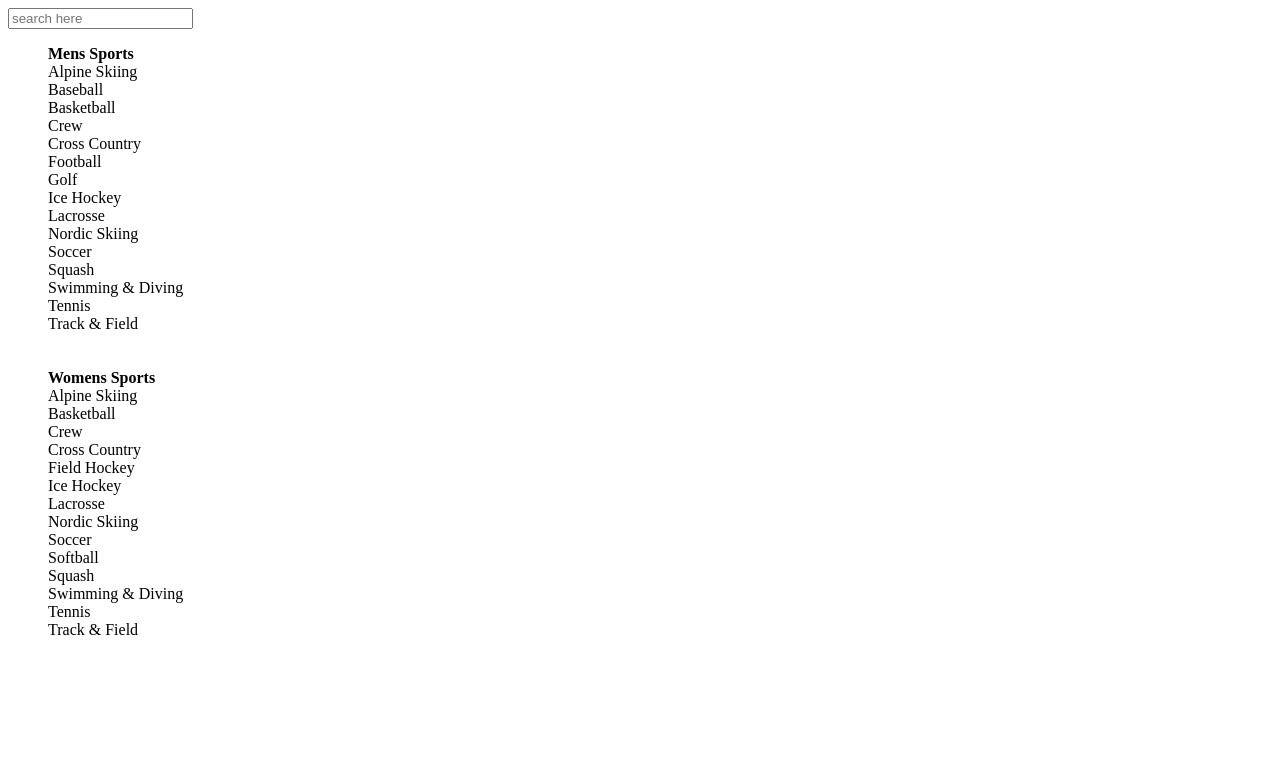
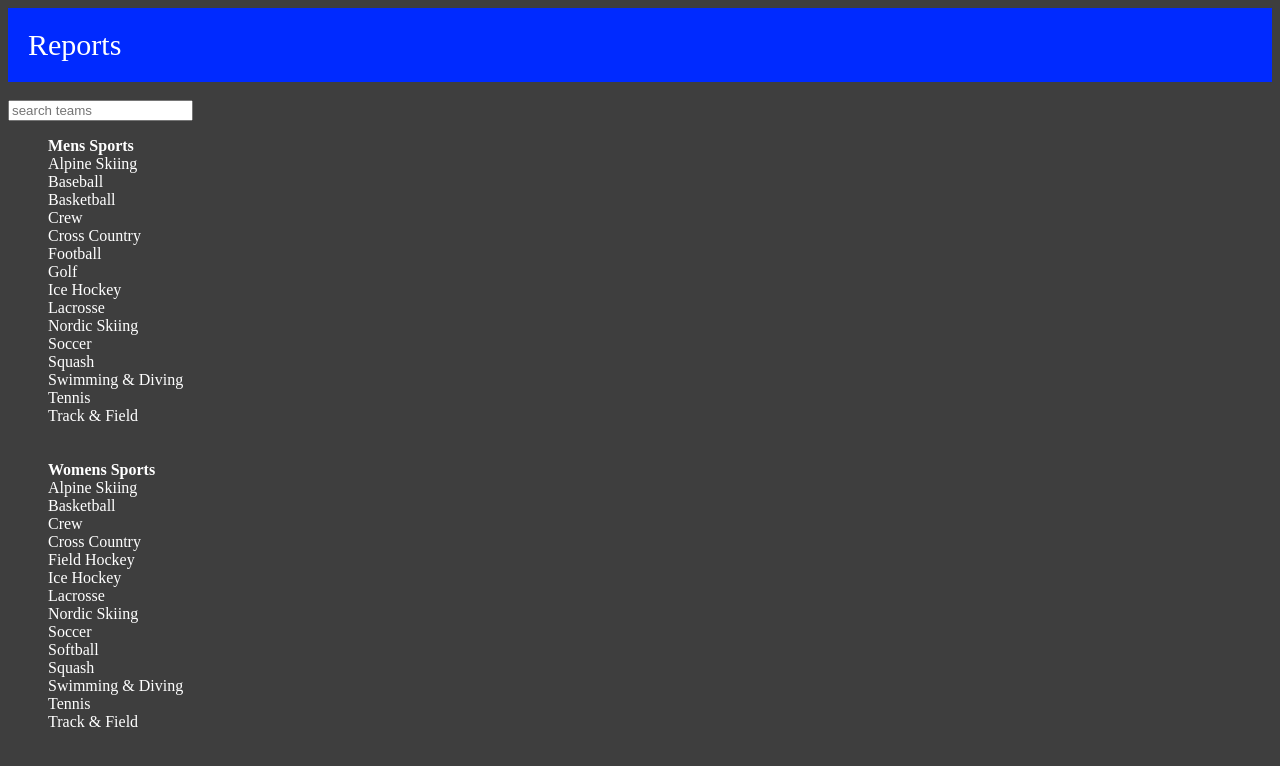
Before and after one commit to annayang26/CS321-Milestone4, a Flask app: page / in a window 1280 px wide. Shown: the top 766 px of the page. Run offline with Flask 2, Linux system fonts and the light colour scheme.

Commit message:
Update index.html

```diff
--- a/website/templates/index.html
+++ b/website/templates/index.html
@@ -5,43 +5,49 @@
 </head>
 <body>
 
-<input type="text" class="live-search-box" placeholder="search here" />
+    <body style="background-color: #3e3e3e;" >
 
-<ul class="live-search-list" type="None">
+</body>
+
+<div style="background: #002aff; border: 20px solid #002aff; color:  #ffffff; text-decoration:none;  font-size: 30px">Reports</div>
+<br />
+<input type="text" class="live-search-box" placeholder="search teams" />
+
+<ul class="live-search-list" type="None" style="color:  #ffffff;" >
 <b>Mens Sports</b>
-<li>Alpine Skiing</li>
-<li>Baseball</li>
-<li>Basketball</li>
-<li>Crew</li>
-<li>Cross Country</li>
-<li>Football</li>
-<li>Golf</li>
-<li>Ice Hockey</li>
-<li>Lacrosse</li>
-<li>Nordic Skiing</li>
-<li>Soccer</li>
-<li>Squash</li>
-<li>Swimming & Diving</li>
-<li>Tennis</li>
-<li>Track & Field</li>
-
+<li><a class="live-search-list" href="teamreport.html" style="color:  #ffffff; text-decoration:none;">Alpine Skiing</a></li>
+<li><a class="live-search-list" href="teamreport.html" style="color:  #ffffff; text-decoration:none;">Baseball</a></li>
+<li><a class="live-search-list" href="teamreport.html" style="color:  #ffffff; text-decoration:none;">Basketball</a></li>
+<li><a class="live-search-list" href="teamreport.html" style="color:  #ffffff; text-decoration:none;">Crew</a></li>
+<li><a class="live-search-list" href="teamreport.html" style="color:  #ffffff; text-decoration:none;">Cross Country</a></li>
+<li><a class="live-search-list" href="teamreport.html" style="color:  #ffffff; text-decoration:none;">Football</a></li>
+<li><a class="live-search-list" href="teamreport.html" style="color:  #ffffff; text-decoration:none;">Golf</a></li>
+<li><a class="live-search-list" href="teamreport.html" style="color:  #ffffff; text-decoration:none;">Ice Hockey</a></li>
+<li><a class="live-search-list" href="teamreport.html" style="color:  #ffffff; text-decoration:none;">Lacrosse</a></li>
+<li><a class="live-search-list" href="teamreport.html" style="color:  #ffffff; text-decoration:none;">Nordic Skiing</a></li>
+<li><a class="live-search-list" href="teamreport.html" style="color:  #ffffff; text-decoration:none;">Soccer</a></li>
+<li><a class="live-search-list" href="teamreport.html" style="color:  #ffffff; text-decoration:none;">Squash</a></li>
+<li><a class="live-search-list" href="teamreport.html" style="color:  #ffffff; text-decoration:none;">Swimming & Diving</a></li>
+<li><a class="live-search-list" href="teamreport.html" style="color:  #ffffff; text-decoration:none;">Tennis</a></li>
+<li><a class="live-search-list" href="teamreport.html" style="color:  #ffffff; text-decoration:none;">Track & Field</a></li>
 <br />
 <br />
 <b>Womens Sports</b>
-<li>Alpine Skiing</li>
-<li>Basketball</li>
-<li>Crew</li>
-<li>Cross Country</li>
-<li>Field Hockey</li>
-<li>Ice Hockey</li>
-<li>Lacrosse</li>
-<li>Nordic Skiing</li>
-<li>Soccer</li>
-<li>Softball</li>
-<li>Squash</li>
-<li>Swimming & Diving</li>
-<li>Tennis</li>
-<li>Track & Field</li>
+<li><a class="live-search-list" href="teamreport.html" style="color:  #ffffff; text-decoration:none;">Alpine Skiing</a></li>
+<li><a class="live-search-list" href="teamreport.html" style="color:  #ffffff; text-decoration:none;">Basketball</a></li>
+<li><a class="live-search-list" href="teamreport.html" style="color:  #ffffff; text-decoration:none;">Crew</a></li>
+<li><a class="live-search-list" href="teamreport.html" style="color:  #ffffff; text-decoration:none;">Cross Country</a></li>
+<li><a class="live-search-list" href="teamreport.html" style="color:  #ffffff; text-decoration:none;">Field Hockey</a></li>
+<li><a class="live-search-list" href="teamreport.html" style="color:  #ffffff; text-decoration:none;">Ice Hockey</a></li>
+<li><a class="live-search-list" href="teamreport.html" style="color:  #ffffff; text-decoration:none;">Lacrosse</a></li>
+<li><a class="live-search-list" href="teamreport.html" style="color:  #ffffff; text-decoration:none;">Nordic Skiing</a></li>
+<li><a class="live-search-list" href="teamreport.html" style="color:  #ffffff; text-decoration:none;">Soccer</a></li>
+<li><a class="live-search-list" href="teamreport.html" style="color:  #ffffff; text-decoration:none;">Softball</a></li>
+<li><a class="live-search-list" href="teamreport.html" style="color:  #ffffff; text-decoration:none;">Squash</a></li>
+<li><a class="live-search-list" href="teamreport.html" style="color:  #ffffff; text-decoration:none;">Swimming & Diving</a></li>
+<li><a class="live-search-list" href="teamreport.html" style="color:  #ffffff; text-decoration:none;">Tennis</a></li>
+<li><a class="live-search-list" href="teamreport.html" style="color:  #ffffff; text-decoration:none;">Track & Field</a></li>
+
 
 <script src="https://code.jquery.com/jquery-3.5.1.js" integrity="sha256-QWo7LDvxbWT2tbbQ97B53yJnYU3WhH/C8ycbRAkjPDc=" crossorigin="anonymous"></script>
 
```
